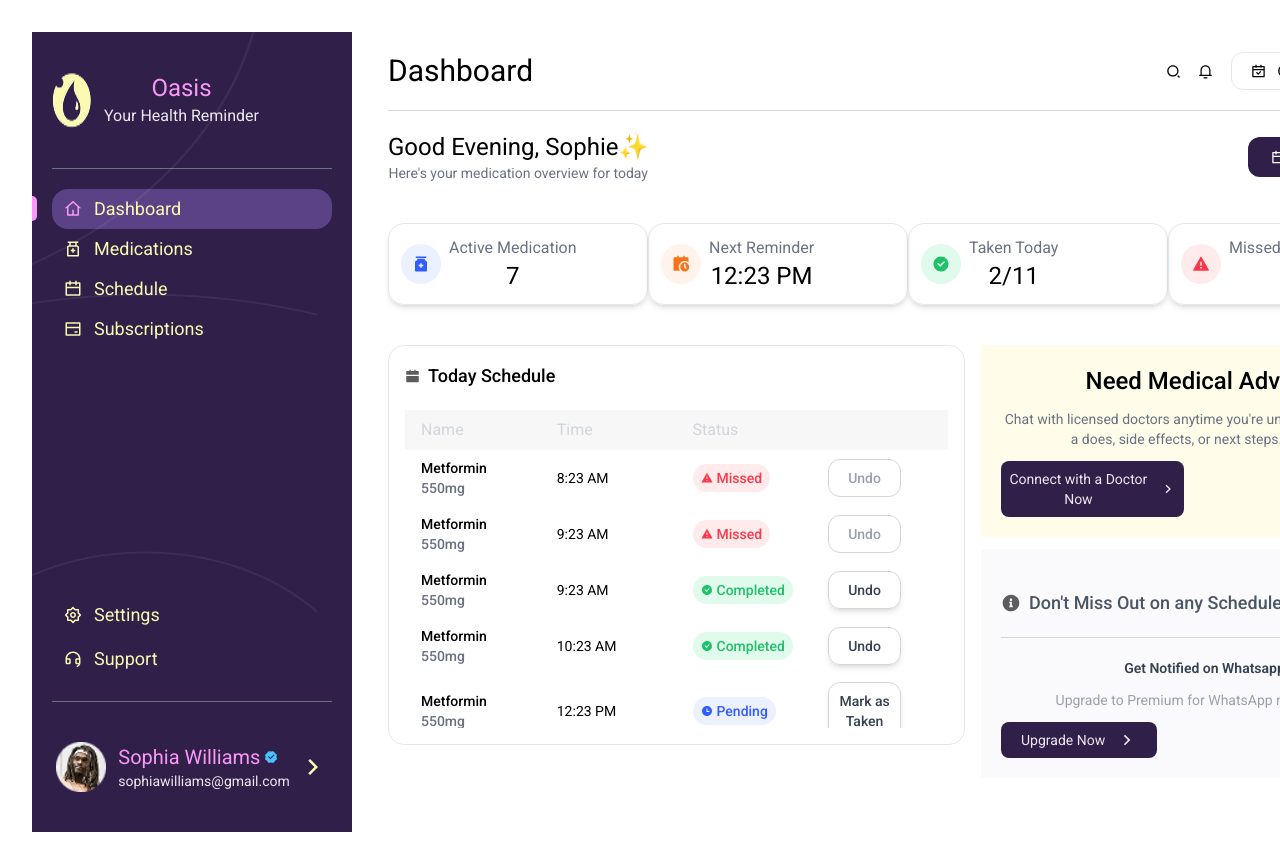
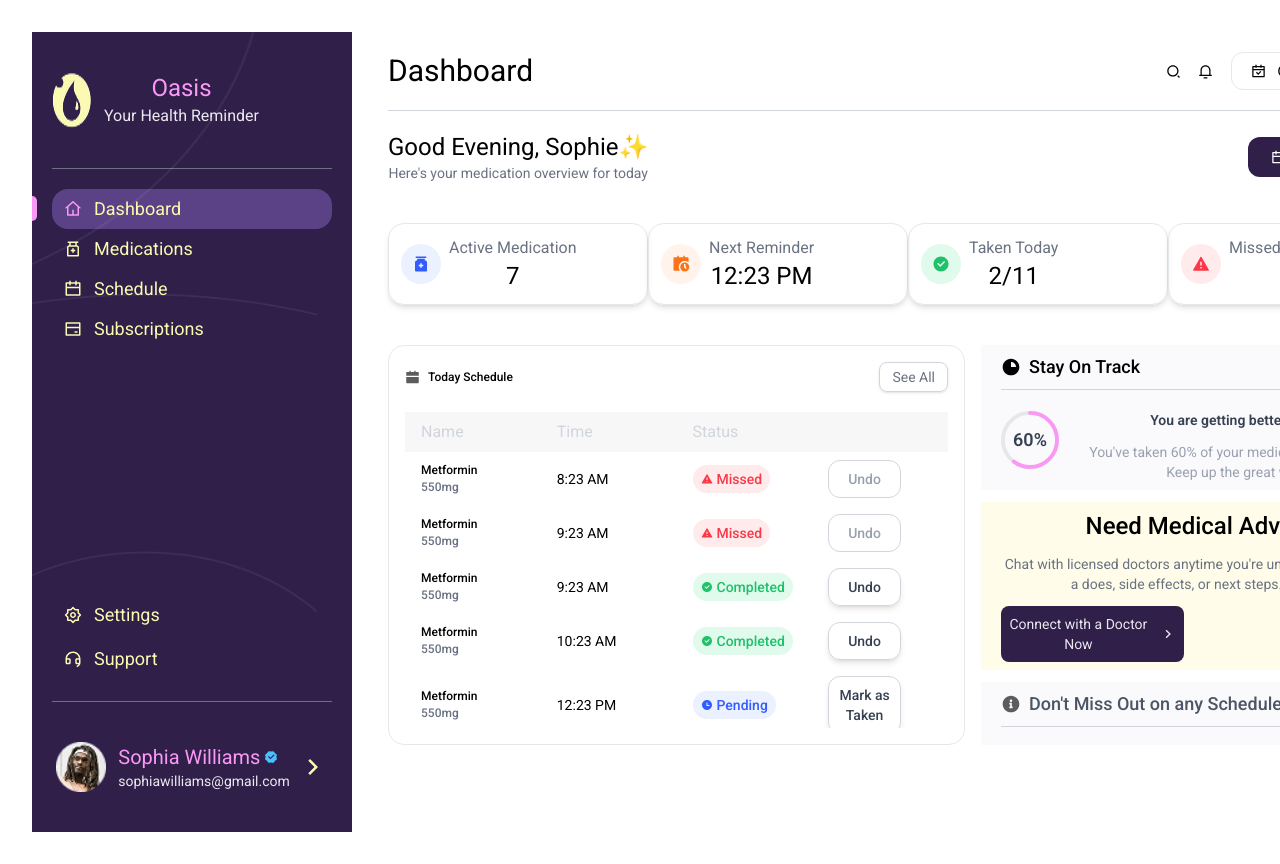
Before and after one commit to TheGildedNexus/oasishealthapp, a React (Vite) app in the folder webapp/: page / in a window 1280 px wide. Shown: the top 864 px of the page. Built offline with nearby package versions, Linux system fonts and the light colour scheme.

Commit message:
Completed UI Screen for dashboard desktop mode

```diff
--- a/webapp/src/pages/users/components/bars.jsx
+++ b/webapp/src/pages/users/components/bars.jsx
@@ -12,7 +12,7 @@ export function SideBar() {
 	return (
 
 		<div className='w-[447px] flex flex-col gap-3'>
-			<div className='bg-info-yellow flex flex-col gap-3 relative p-5'>
+			<div className='bg-info-yellow flex flex-col gap-3 relative px-5 py-2'>
 				<h2 className='text-2xl font-[500]'>Need Medical Advice?</h2>
 				<p className='text-sm/[20px] tracking-[0.25%] max-w-[351px] text-gray-500 font-[400]'>Chat with licensed doctors anytime you're unsure about a does, side effects, or next steps.</p>
 				<button className='flex items-center p-2 bg-oasis-indigo rounded-lg w-[45%] justify-center'>
@@ -21,8 +21,8 @@ export function SideBar() {
 				</button>
 				<img src={docnurse} alt="" width={94} className='absolute bottom-0 right-2' />
 			</div>
-			<div className='relative p-5 bg-misc-white'>
-				<div className='flex items-center gap-2 border-b border-b-gray-300 pb-5 pt-5 mb-5'>
+			<div className='relative px-5 py-2 bg-misc-white'>
+				<div className='flex items-center gap-2 border-b border-b-gray-300 pb-2 mb-5'>
 					<RiInformation2Fill size={20} color='rgba(92, 92, 92, 1)' />
 					<h3 className='text-gray-600 font-[500] text-lg'>Don't Miss Out on any Schedule</h3>
 				</div>
@@ -149,3 +149,50 @@ export function NavBar() {
 		</div>
 	)
 }
+
+
+export function ProgressBar({progress = 0,size = 120}){
+	const circleRef = useRef(null);
+  const stroke = 10;
+  const radius = (size - stroke) / 2;
+  const circumference = 2 * Math.PI * radius;
+
+  useEffect(() => {
+    const offset = circumference - (progress / 100) * circumference;
+    if (circleRef.current) {
+      circleRef.current.style.strokeDashoffset = offset;
+    }
+  }, [progress, circumference]);
+	 return (
+	 <div className="relative w-[100%] max-w-[200px] aspect-square">
+      <svg viewBox={`0 0 ${size} ${size}`} className="rotate-[-90deg]">
+        {/* Track */}
+        <circle
+          stroke="#e5e7eb"
+          fill="transparent"
+          strokeWidth={stroke}
+          r={radius}
+          cx={size / 2}
+          cy={size / 2}
+        />
+        {/* Progress */}
+        <circle
+          ref={circleRef}
+          stroke="var(--color-oasis-pink)"
+          fill="transparent"
+          strokeWidth={stroke}
+          strokeLinecap="round"
+          strokeDasharray={circumference}
+          strokeDashoffset={circumference}
+          r={radius}
+          cx={size / 2}
+          cy={size / 2}
+          className="transition-all duration-500"
+        />
+      </svg>
+      {/* Text */}
+      <div className="absolute inset-0 flex items-center justify-center text-gray-700 font-semibold text-lg">
+        {progress}%
+      </div>
+    </div>
+)}
--- a/webapp/src/pages/users/dashboard.jsx
+++ b/webapp/src/pages/users/dashboard.jsx
@@ -1,7 +1,7 @@
 import React, { useState } from 'react'
-import { RiCalendarLine, RiSearch2Line, RiNotification3Line, RiCalendarCheckLine, RiArrowDownSLine, RiMedicineBottleFill, RiCalendarScheduleFill, RiCheckboxCircleFill, RiAlertFill, RiCalendarFill, RiAddFill, RiTimeFill } from '@remixicon/react'
+import { RiCalendarLine, RiSearch2Line, RiNotification3Line, RiCalendarCheckLine, RiArrowDownSLine, RiMedicineBottleFill, RiCalendarScheduleFill, RiCheckboxCircleFill, RiAlertFill, RiCalendarFill, RiAddFill, RiTimeFill, RiArrowRightSLine, RiInformation2Fill, RiProgress2Fill } from '@remixicon/react'
 import empty from '../../assets/images/empty-states.png'
-import { NavBar, SideBar } from './components/bars'
+import { NavBar, ProgressBar, SideBar } from './components/bars'
 
 
 function Dashboard() {
@@ -14,7 +14,7 @@ function Dashboard() {
 		return copy;
 	}
 
-	const mockDB = [
+	let mockDB = [
 		{
 			name: "Metformin",
 			size: "550mg",
@@ -85,12 +85,15 @@ function Dashboard() {
 		return a.time > b.time ? 1 : -1;
 	})
 
+	mockDB = mockDB.filter((item) => item.time.getDate() === date.getDate())
+	console.log(mockDB)
+
 
 	const totalDaily = mockDB.length;
-	const taken = mockDB.filter(item=>item.status === 'completed').length;
-	const missed = mockDB.filter(item=>item.status === 'missed').length;
-	const active = mockDB.filter(item=>item.status==='pending').length;
-	const nextMed = mockDB.filter(item=>item.status==='pending')[0];
+	const taken = mockDB.filter(item => item.status === 'completed').length;
+	const missed = mockDB.filter(item => item.status === 'missed').length;
+	const active = mockDB.filter(item => item.status === 'pending').length;
+	const nextMed = mockDB.filter(item => item.status === 'pending')[0];
 
 
 
@@ -136,11 +139,11 @@ function Dashboard() {
 						</div>
 						<div>
 							<h3 className='text-md text-gray-500 font-[400]'>Next Reminder</h3>
-							<p className='text-2xl font-[400]'>{nextMed.time.toLocaleTimeString('en-US', {
+							<p className='text-2xl font-[400]'>{nextMed && nextMed.time.toLocaleTimeString('en-US', {
 								hour: 'numeric',
 								minute: '2-digit',
 								hour12: true
-							})}</p>
+							}) || '-'}</p>
 						</div>
 					</div>
 					<div className='flex items-center w-65 shadow-md rounded-2xl p-3 border-1 border-gray-200'>
@@ -164,9 +167,14 @@ function Dashboard() {
 				</div>
 				<section className='grid grid-cols-[1fr_auto] gap-4 m-5 mt-10'>
 					<div className='border-1 border-gray-200 rounded-2xl p-4 h-[400px] relative flex flex-col scrollbar-hide'>
-						<div className='flex items-center gap-2 mb-5'>
+						<div className='flex items-center justify-between gap-2 mb-5'>
+							<div className='flex items-center gap-2'>
 							<RiCalendarFill size={15} color='rgba(92, 92, 92, 1)' />
-							<p className='font-[500] text-lg'>Today Schedule</p>
+							<p className='font-[500] text-[12px]'>Today Schedule</p>
+							</div>
+							<div className='px-3 py-1 rounded-lg text-sm text-gray-500 shadow-sm border border-gray-300'>
+								<p>See All</p>
+							</div>
 						</div>
 						<div className='w-full h-full relative overflow-auto scrollbar-hide'>
 							<table className='w-full table-fixed'>
@@ -197,7 +205,7 @@ function Dashboard() {
 										<tbody className='text-sm font-[500]'>
 											{mockDB.map((item) => (
 												<tr>
-												<td className='w-1/4 text-left px-4 py-2'><p>{item.name}</p>
+													<td className='w-1/4 text-left px-4 py-2 text-[12px]'><p>{item.name}</p>
 														<p className='text-gray-500'>{item.size}</p></td>
 													<td className='w-1/4 text-left px-4 py-2 font-[400]'>{item.time.toLocaleTimeString('en-US', {
 														hour: 'numeric',
@@ -221,7 +229,7 @@ function Dashboard() {
 													}</td>
 													<td className='w-1/4 text-left px-4 py-2'>{
 														item.status !== 'missed' ?
-													<button className='border border-gray-300 w-[70%] text-sm p-2 rounded-xl text-gray-700 shadow-md'>{item.status === 'completed' ? "Undo" : "Mark as Taken"}</button>:
+															<button className='border border-gray-300 w-[70%] text-sm p-2 rounded-xl text-gray-700 shadow-md'>{item.status === 'completed' ? "Undo" : "Mark as Taken"}</button> :
 															<button className='border border-gray-300 w-[70%] text-sm p-2 rounded-xl text-gray-400' disabled>Undo</button>
 													}</td>
 												</tr>
@@ -232,7 +240,24 @@ function Dashboard() {
 							</div>
 						</div>
 					</div>
+					<div className='overflow-auto scrollbar-hide max-h-[400px] flex flex-col gap-3'>
+			<div className='relative px-5 py-2 bg-misc-white'>
+				<div className='flex items-center gap-2 border-b border-b-gray-300 pb-2 mb-5'>
+					<RiProgress2Fill size={20} color='black' />
+					<h3 className='text-black font-[500] text-lg'>Stay On Track</h3>
+				</div>
+				<div className='flex items-center gap-3'>
+					<div className='w-[70px] h-[70px]'>
+					<ProgressBar progress={60} size={150}/>
+					</div>
+					<div className='flex flex-col gap-3 w-[100%]'>
+					<p className='text-sm text-gray-700 font-[600]'>You are getting better at this</p>
+					<p className='text-gray-400 text-sm'>You've taken {60}% of your medications this week.<br/>Keep up the great work!</p>
+					</div>
+				</div>
+			</div>
 					<SideBar />
+					</div>
 				</section>
 			</div>
 		</div>
```
Lines whose indentation alone changed are shown as unchanged.
